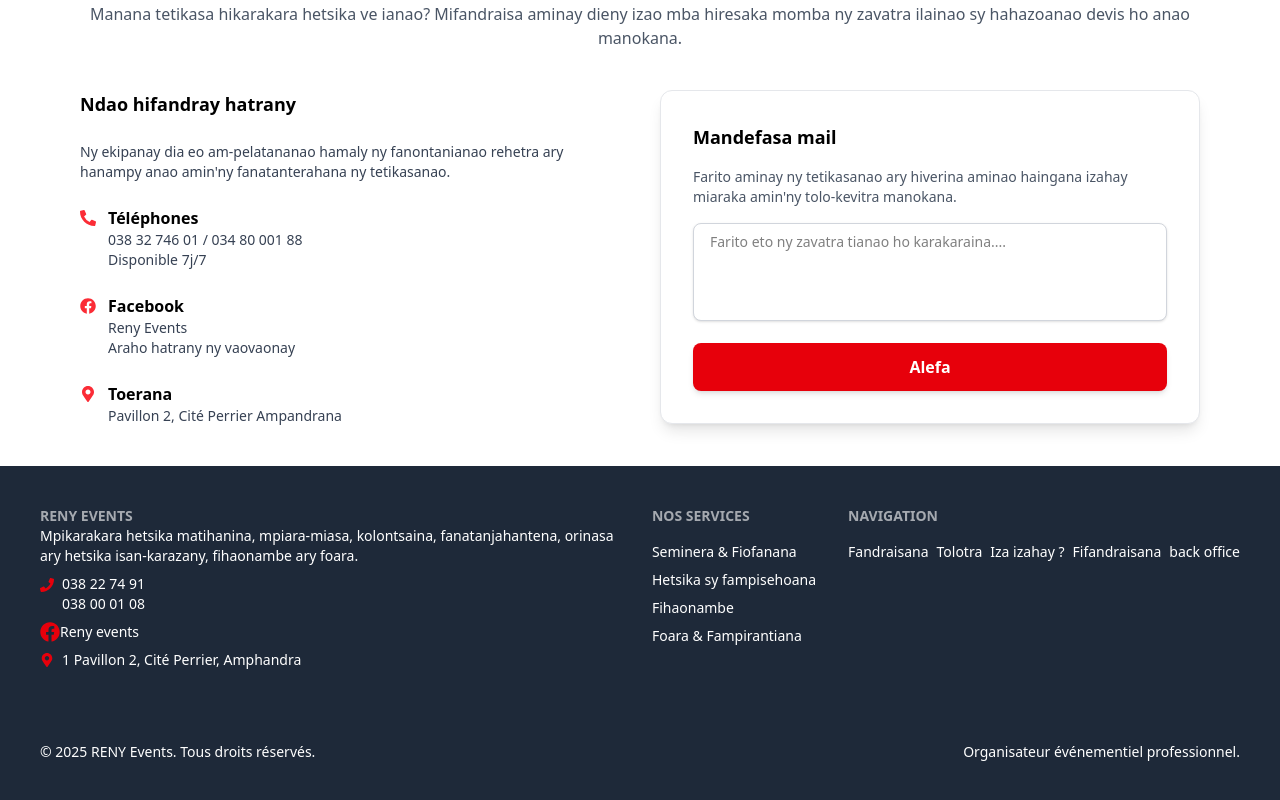
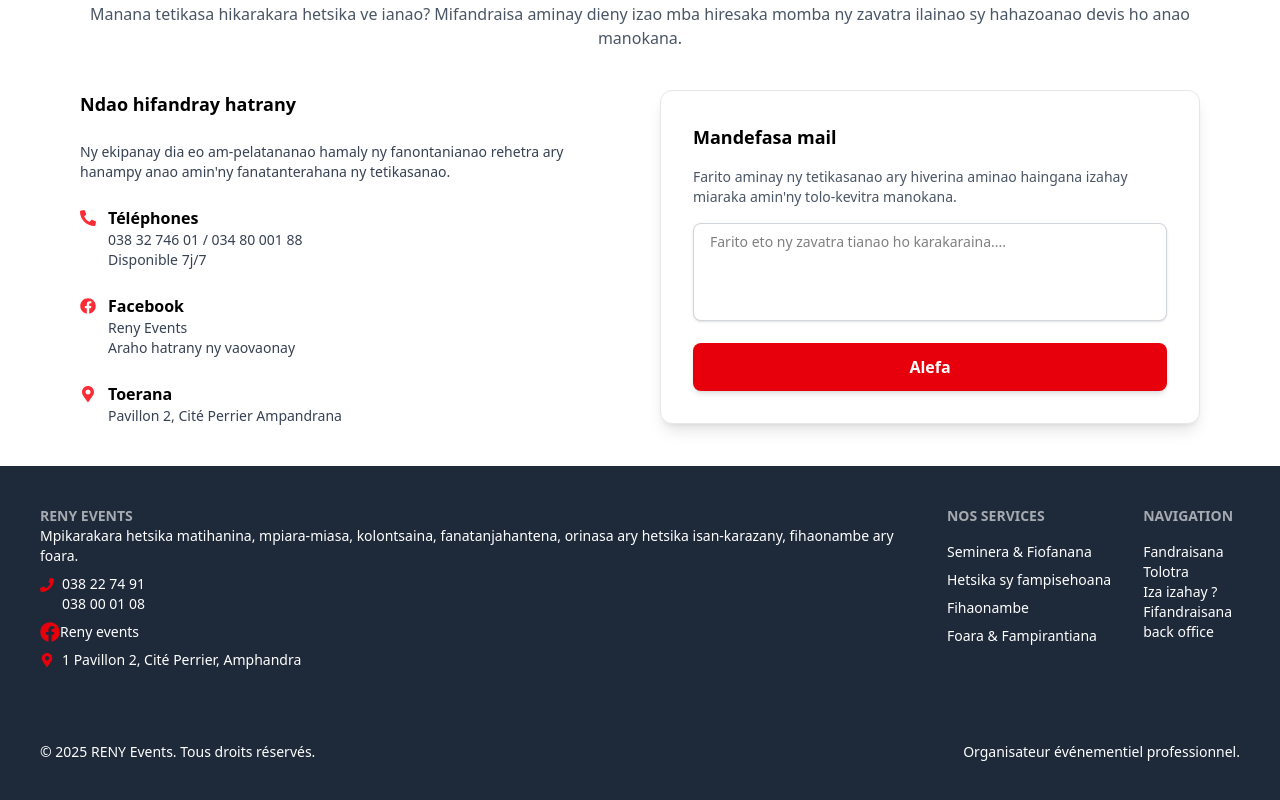
Before and after one commit to noelardau/RENYEVENTS, a React (Vite) app: page / in a window 1280 px wide. Shown: the part 4336-5136 px from the top of the page. Built offline with nearby package versions, Linux system fonts and the light colour scheme; some icons are missing.

Commit message:
set to flex-col the navigation menu in the footer

```diff
--- a/src/components/FooterSection.jsx
+++ b/src/components/FooterSection.jsx
@@ -42,7 +42,7 @@ return (
 
             <div>
                 <span className="footer-title">Navigation</span>
-                <div className="space-x-2 mt-4">
+                <div className="space-x-2 mt-4 flex flex-col">
                     <a href="#hero" className="link link-hover ">{t("home")}</a>
                     <a href="#service" className="link link-hover ">{t("services")}</a>
                     <a href="#about" className="link link-hover ">{t("about")}</a>
```
